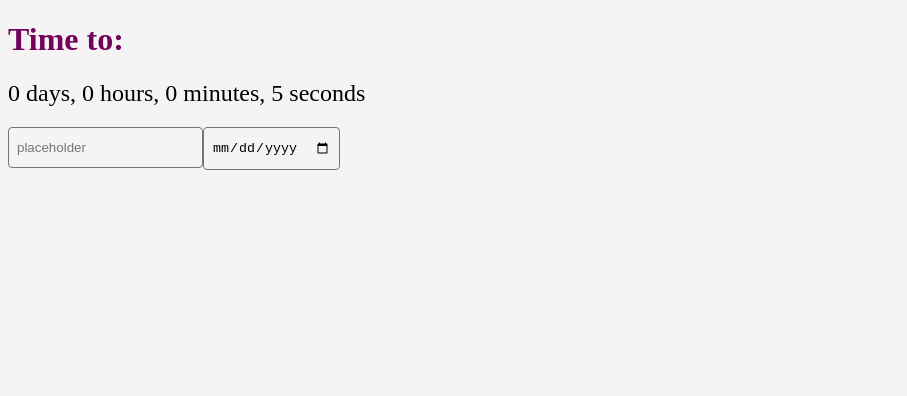
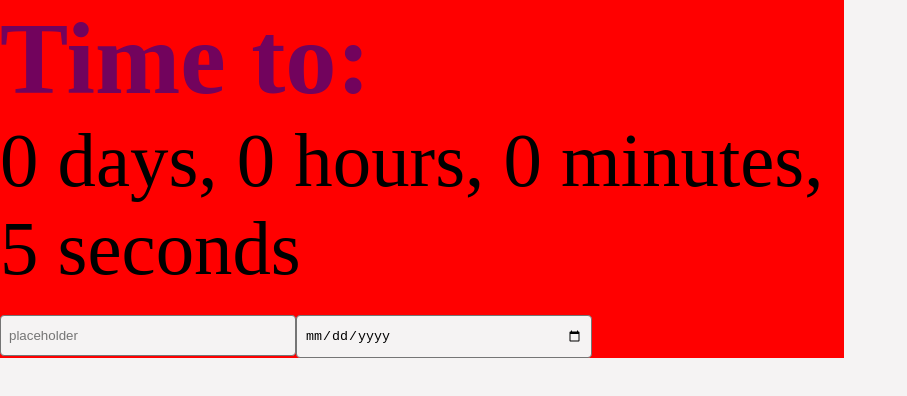
Before and after one commit to alice-ang/NC_challenge, an Angular app: page / in a window 1280 px wide. Shown: the top 396 px of the page, without its empty margins (0-907 px from the left). Built offline with nearby package versions, Linux system fonts and the light colour scheme.

Commit message:
fix: test css

```diff
--- a/src/app/app.component.scss
+++ b/src/app/app.component.scss
@@ -0,0 +1,14 @@
+@media (orientation: landscape) {
+  .main {
+    max-width: 844px;
+    max-height: 390px;
+    background-color: red;
+  }
+  @media (orientation: portrait) {
+    .main {
+      max-width: 390px;
+      max-height: 844px;
+      background-color: blue;
+    }
+  }
+}
--- a/src/app/event-inputs/event-inputs.component.scss
+++ b/src/app/event-inputs/event-inputs.component.scss
@@ -4,12 +4,20 @@ $input-color: #757575;
 
 form {
   flex-direction: column;
+  label {
+    font-size: 14px;
+  }
+
+  @media (orientation: landscape) {
+    flex-direction: row;
+  }
 }
 input {
   background-color: $grey;
   border-radius: 4px;
   border: 1px solid $input-color;
   padding: 12px 8px;
+  width: 278px;
 }
 input:focus {
   border-color: #ff0000 !important;
--- a/src/styles.scss
+++ b/src/styles.scss
@@ -1,7 +1,11 @@
 $purple: #72035d;
 $grey: #f5f3f3;
 
+* {
+  padding: 0;
+  margin: 0;
+}
 body {
   background-color: $grey;
-  font-family: sauce;
+  font-size: 4vw;
 }
```
